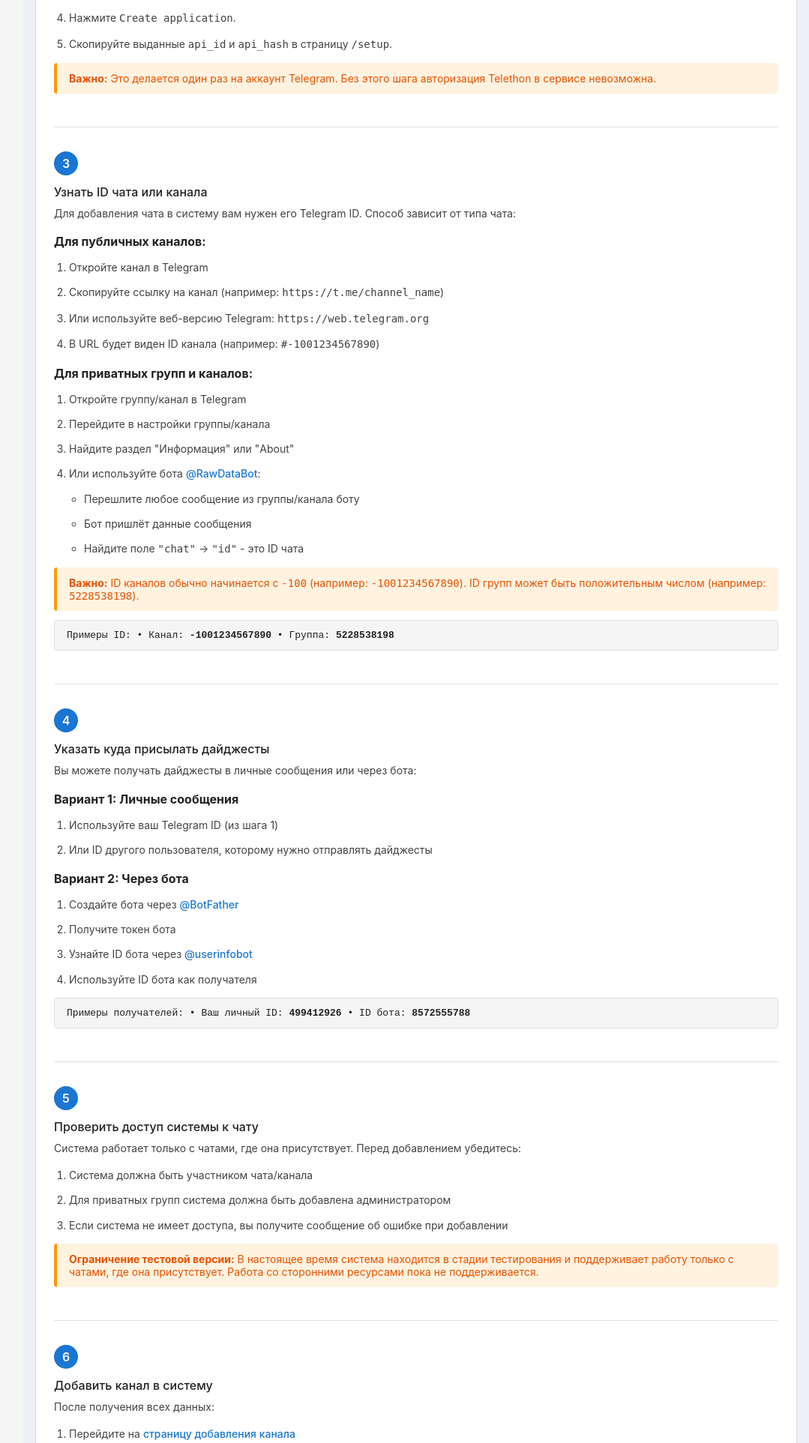
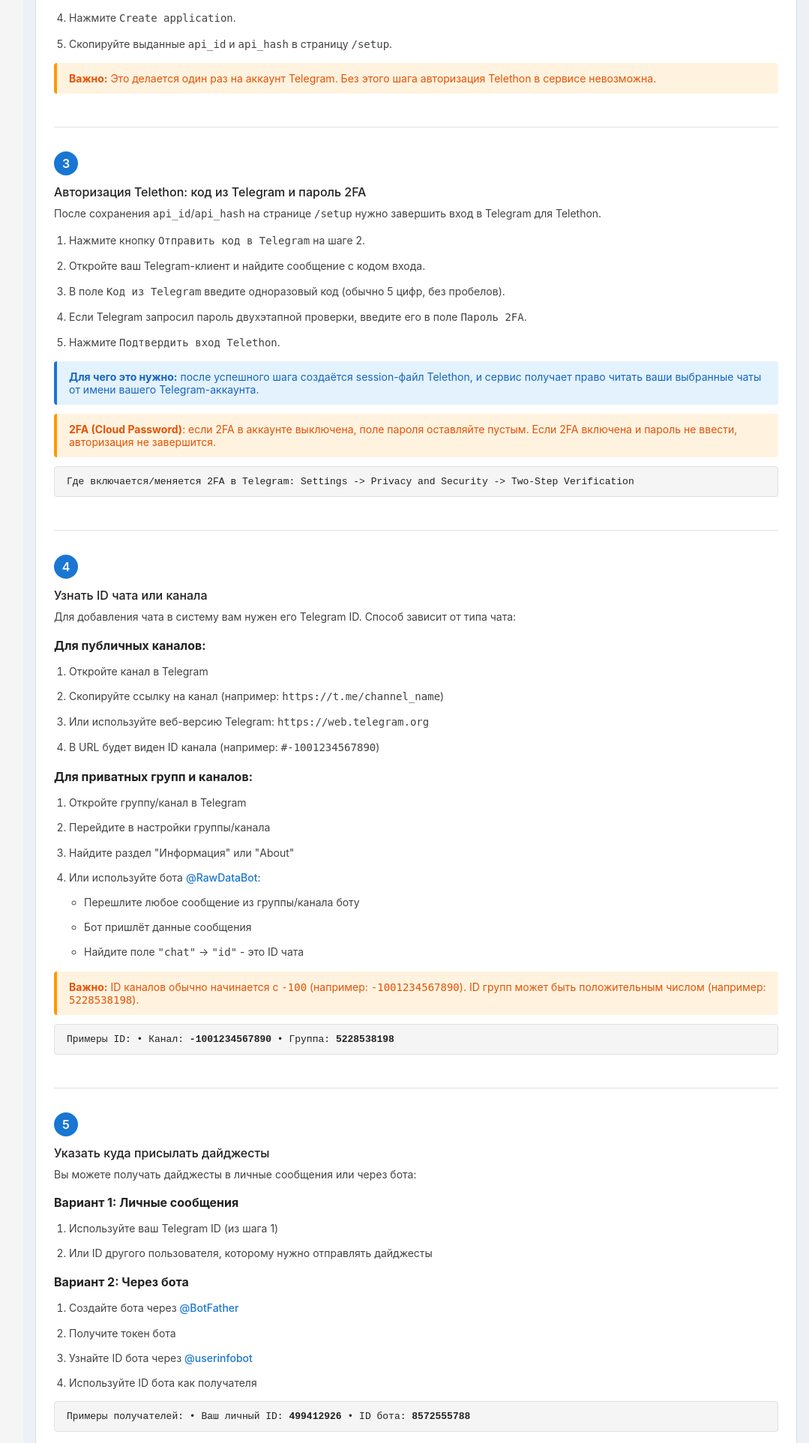
Before and after one commit to AlexeyBorovskoy/tg, a FastAPI app: page /instructions in a window 1280 px wide. Shown: the part 1225-3150 px from the top of the page at 75% size, without its empty margins (201-1280 px from the left). Run offline with FastAPI, Linux system fonts and the light colour scheme; some libraries are stand-ins or nearby versions.

Commit message:
docs(ui): add detailed code and 2FA filling guidance

```diff
--- a/tg_digest_system/tg_digest_system/web/templates/instructions.html
+++ b/tg_digest_system/tg_digest_system/web/templates/instructions.html
@@ -364,9 +364,41 @@
                 </div>
             </div>
 
-            <!-- Шаг 3: ID чата/канала -->
+            <!-- Шаг 3: Подтверждение кода и 2FA -->
             <div class="step">
                 <div class="step-number">3</div>
+                <div class="step-title">Авторизация Telethon: код из Telegram и пароль 2FA</div>
+                <div class="step-description">
+                    После сохранения <code>api_id</code>/<code>api_hash</code> на странице <code>/setup</code> нужно завершить вход в Telegram для Telethon.
+                </div>
+
+                <ol class="step-list" style="margin-top: 12px;">
+                    <li>Нажмите кнопку <code>Отправить код в Telegram</code> на шаге 2.</li>
+                    <li>Откройте ваш Telegram-клиент и найдите сообщение с кодом входа.</li>
+                    <li>В поле <code>Код из Telegram</code> введите одноразовый код (обычно 5 цифр, без пробелов).</li>
+                    <li>Если Telegram запросил пароль двухэтапной проверки, введите его в поле <code>Пароль 2FA</code>.</li>
+                    <li>Нажмите <code>Подтвердить вход Telethon</code>.</li>
+                </ol>
+
+                <div class="info-box">
+                    <strong>Для чего это нужно:</strong> после успешного шага создаётся session-файл Telethon,
+                    и сервис получает право читать ваши выбранные чаты от имени вашего Telegram-аккаунта.
+                </div>
+
+                <div class="warning-box">
+                    <strong>2FA (Cloud Password)</strong>: если 2FA в аккаунте выключена, поле пароля оставляйте пустым.
+                    Если 2FA включена и пароль не ввести, авторизация не завершится.
+                </div>
+
+                <div class="code-block">
+                    Где включается/меняется 2FA в Telegram:
+                    Settings -> Privacy and Security -> Two-Step Verification
+                </div>
+            </div>
+
+            <!-- Шаг 4: ID чата/канала -->
+            <div class="step">
+                <div class="step-number">4</div>
                 <div class="step-title">Узнать ID чата или канала</div>
                 <div class="step-description">
                     Для добавления чата в систему вам нужен его Telegram ID. Способ зависит от типа чата:
@@ -410,9 +442,9 @@
                 </div>
             </div>
 
-            <!-- Шаг 4: ID получателя дайджестов -->
+            <!-- Шаг 5: ID получателя дайджестов -->
             <div class="step">
-                <div class="step-number">4</div>
+                <div class="step-number">5</div>
                 <div class="step-title">Указать куда присылать дайджесты</div>
                 <div class="step-description">
                     Вы можете получать дайджесты в личные сообщения или через бота:
@@ -443,9 +475,9 @@
                 </div>
             </div>
 
-            <!-- Шаг 5: Проверка доступа -->
+            <!-- Шаг 6: Проверка доступа -->
             <div class="step">
-                <div class="step-number">5</div>
+                <div class="step-number">6</div>
                 <div class="step-title">Проверить доступ системы к чату</div>
                 <div class="step-description">
                     Система работает только с чатами, где она присутствует. Перед добавлением убедитесь:
@@ -463,9 +495,9 @@
                 </div>
             </div>
 
-            <!-- Шаг 6: Добавление канала -->
+            <!-- Шаг 7: Добавление канала -->
             <div class="step">
-                <div class="step-number">6</div>
+                <div class="step-number">7</div>
                 <div class="step-title">Добавить канал в систему</div>
                 <div class="step-description">
                     После получения всех данных:
```
Also changed, not shown: tg_digest_system/tg_digest_system/web/templates/setup.html (+20 -1 lines).
